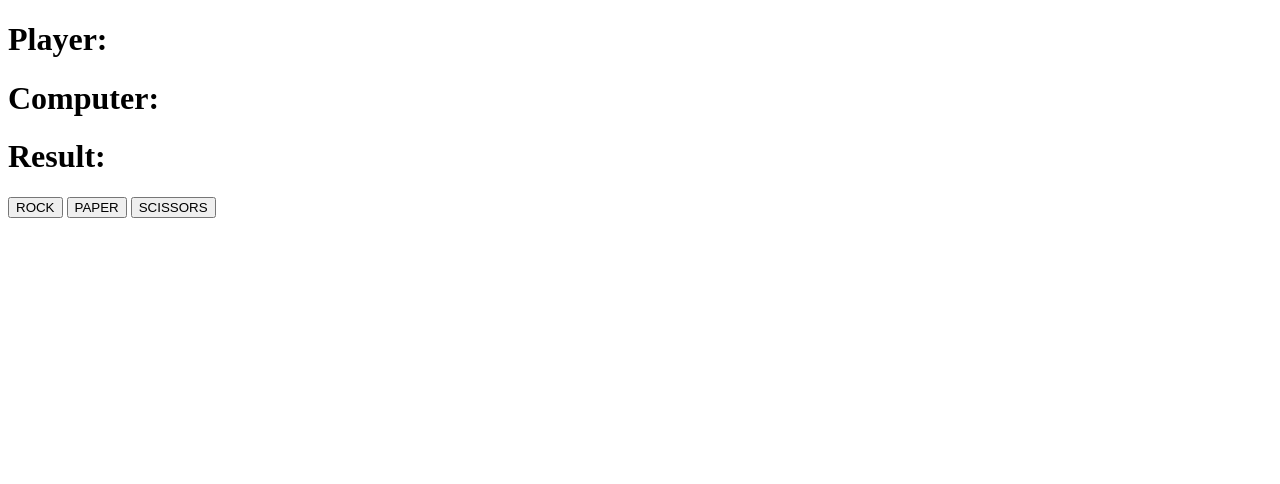
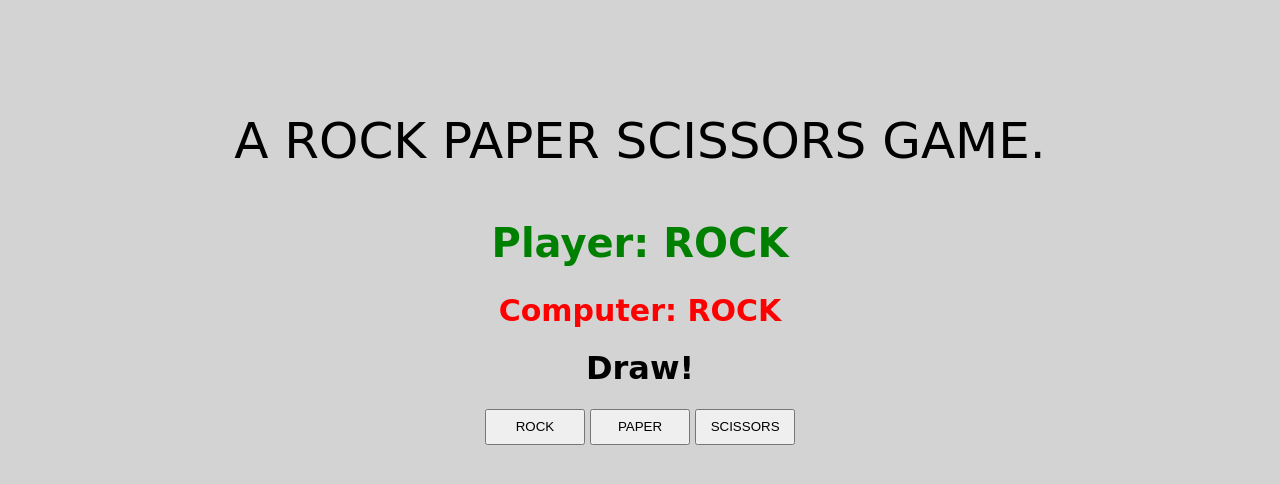
Before and after one commit to samuelogunmuyiwa/RPS-Games, a plain HTML site: page index.html in a window 1280 px wide. Both pictures are taken after a click on the button "ROCK". Drawn offline with Linux system fonts and the light colour scheme.

Commit message:
wrote the css and completed the Js code

```diff
--- a/index.html
+++ b/index.html
@@ -7,20 +7,20 @@
   <link rel="stylesheet" type="text/css" href="style.css">
 </head>
 <body>
-	<div id="GameDiv">
-		<h1 class="gameText" id="playerText"> Player: </h1>
-		<h1 class="gameText" id="computerText"> Computer: </h1>
-		<h1 class="gameText" id="resultText"> Result: </h1>
+
+	<div id="gameDiv">
+
+		<p>A ROCK PAPER SCISSORS GAME.</p>
+		<h1 id="playerText"> Player : </h1>
+		<h1 id="computerText"> Computer : </h1>
+		<h1 id="resultText"> Result : </h1>
 
 
-		<button class="choiceBtn">ROCK</button>
-		<button class="choiceBtn">PAPER</button>
-		<button class="choiceBtn">SCISSORS</button>
+		<button id="choiceBtn">ROCK</button>
+		<button id="choiceBtn">PAPER</button>
+		<button id="choiceBtn">SCISSORS</button>
 
 	</div>
-
-
-
 
 
 
--- a/script.js
+++ b/script.js
@@ -1,7 +1,7 @@
 const playerText = document.querySelector("#playerText");
-const computerText = document.querySelector("#playerText");
-const resultText = document.querySelector("#playerText");
-const choiceBtns = document.querySelector("#choiceBtns");
+const computerText = document.querySelector("#computerText");
+const resultText = document.querySelector("#resultText");
+const choiceBtns = document.querySelectorAll("#choiceBtn");
 
 let player;
 let computer;
@@ -9,15 +9,21 @@ let result;
 
 choiceBtns.forEach(button => button.addEventListener("click", () => {
 
+	// console.log("A button pressed!");
 	player = button.textContent;
 	computerTurn();
+	playerText.textContent = `Player: ${player}`;
+	computerText.textContent = `Computer: ${computer}`;
+	resultText.textContent = checkWinner();
 
 }));
 
 
 function computerTurn(){
 
-	const randNum = math.floor(math.random() * 3) + 1;
+	const randNum = Math.floor(Math.random() * 3) + 1;
+
+	console.log(randNum);
 
 	switch(randNum){
 
@@ -34,3 +40,24 @@ function computerTurn(){
 	  	break;
 	}
 }
+
+
+
+
+function checkWinner(){
+	if (player == computer) {
+		return "Draw! ";
+	}
+	else if (computer == "ROCK") {
+		return (player == "PAPER") ? "You Win! "  : "You Lose! "
+	}
+	else if (computer == "PAPER") {
+		return (player == "SCISSORS") ? "You Win! "  : "You Lose! "
+	}
+	else if (computer == "SCISSORS") {
+		return (player == "ROCK") ? "You Win! "  : "You Lose! "
+	}
+
+
+
+}
--- a/style.css
+++ b/style.css
@@ -0,0 +1,38 @@
+body {
+	background-color: lightgrey;
+	margin: auto;
+	padding-top: 50px;
+}
+
+
+
+#gameDiv {
+
+	display: block;
+	font-family: cursive;
+	border-radius: 25px;
+	padding: 12px;
+	text-align: center;
+
+}
+
+#choiceBtn {
+
+	line-height: 30px;
+	width: 100px;
+
+}
+
+#playerText {
+	color: green;
+	font-size: 40px;
+}
+
+#computerText {
+	color: red;
+	font-size: 30px;
+}
+p {
+	font-size: 50px;
+
+}
```
